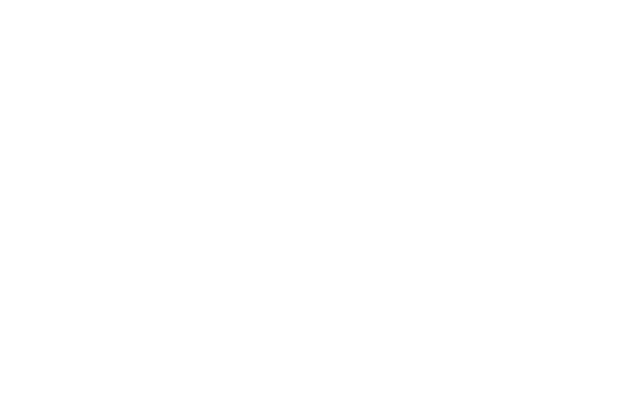
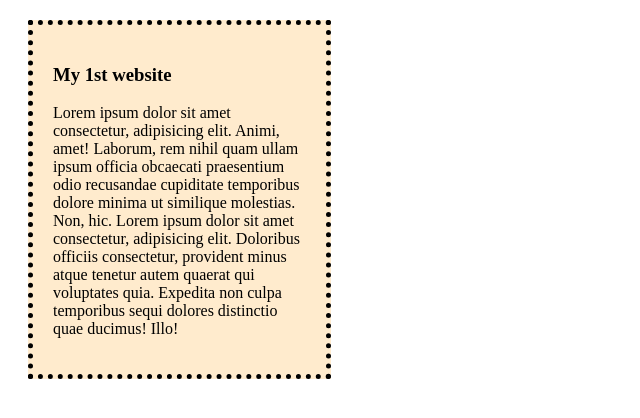
Before and after one commit to sumaiya-Siddika-khushi/my_simple_website, a plain HTML site: page index.html in a window 1280 px wide. Shown: the whole page, without its empty margins (0-640 px from the left). Drawn offline with Linux system fonts and the light colour scheme.

Commit message:
second commit

```diff
--- a/index.html
+++ b/index.html
@@ -4,8 +4,21 @@
     <meta charset="UTF-8">
     <meta name="viewport" content="width=device-width, initial-scale=1.0">
     <title>My Simple Website</title>
+    <link rel="stylesheet" href="styles/blogs.css" >
 </head>
 <body>
-
+  <div>
+    <h3> My 1st website</h3>
+    <p>
+        Lorem ipsum dolor sit amet consectetur, adipisicing elit.
+         Animi, amet! Laborum, rem nihil quam ullam ipsum officia
+          obcaecati praesentium odio recusandae cupiditate
+        temporibus dolore minima ut similique molestias. Non, hic.
+        Lorem ipsum dolor sit amet consectetur, adipisicing elit.
+         Doloribus officiis consectetur, provident minus atque
+         tenetur autem quaerat qui voluptates quia. Expedita non
+         culpa temporibus sequi dolores distinctio quae ducimus! Illo!
+    </p>
+  </div>
 </body>
 </html>
--- /dev/null
+++ b/styles/blogs.css
@@ -0,0 +1,7 @@
+div{
+ background-color: blanchedalmond;
+ padding: 20px;
+ margin: 20px;
+ width: 20%;
+ border: 5px dotted black;
+}
```
